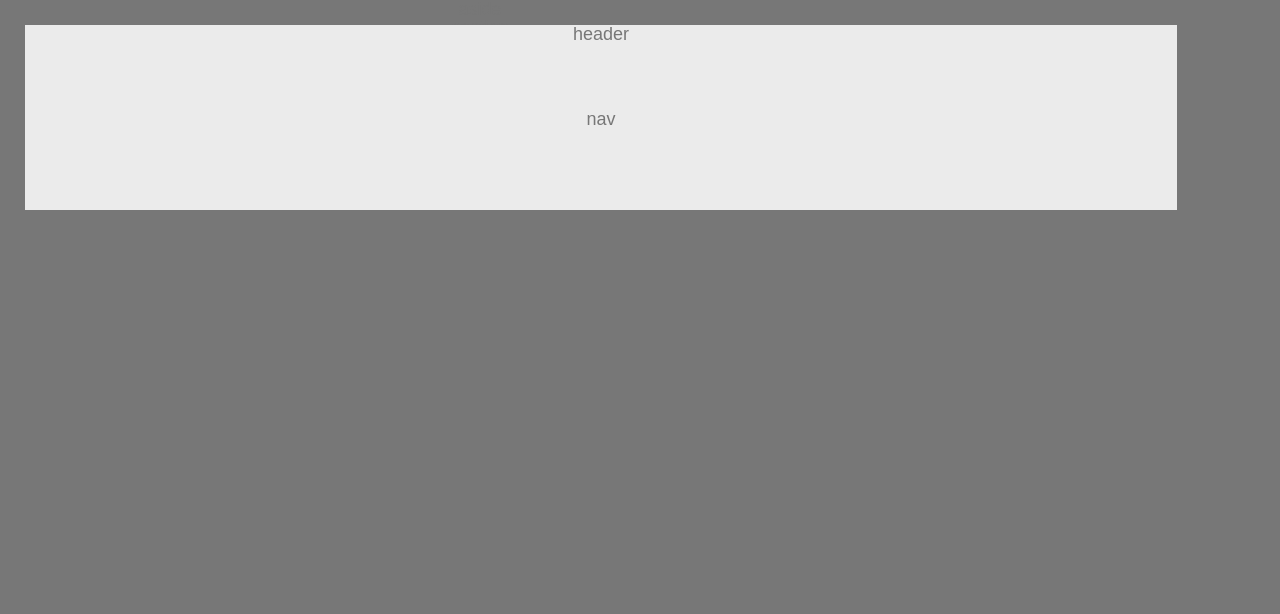
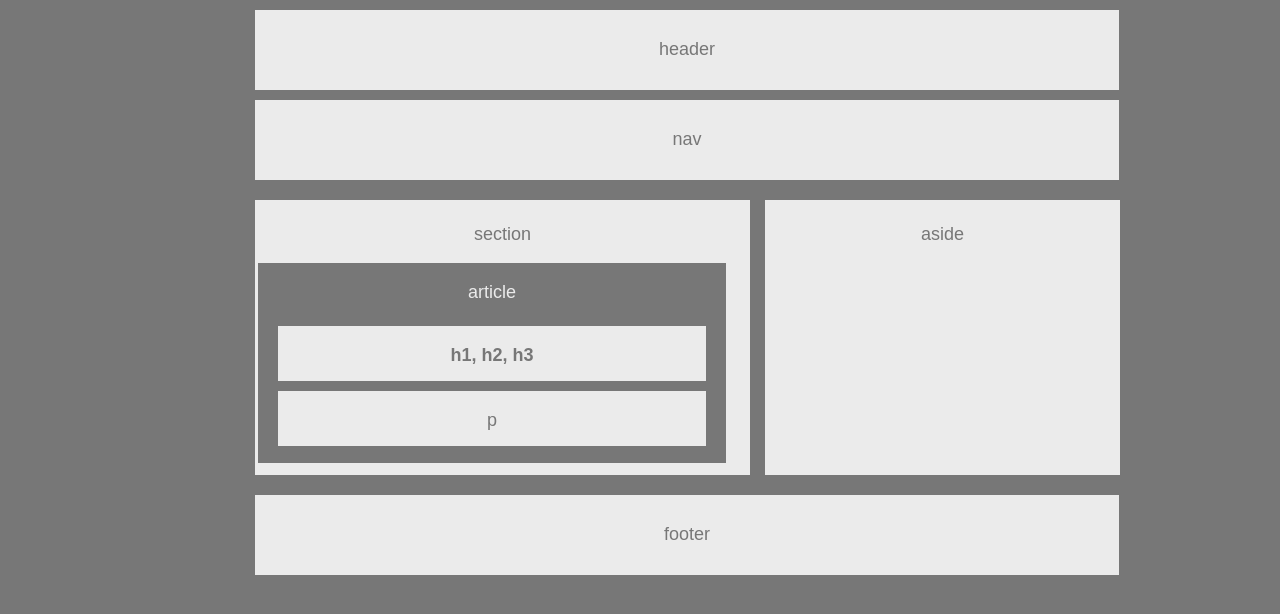
Before and after one commit to ThorNolan/HW-Wireframe, a plain HTML site: page index.html in a window 1280 px wide. Drawn offline with Linux system fonts and the light colour scheme.

Commit message:
finished the html and css so that the display looks like the image sent out

```diff
--- a/index.html
+++ b/index.html
@@ -14,26 +14,37 @@
         <p>header</p>
     </header>
 
-    <section id="navbar">
+    <div id="navbar">
         <p>nav</p>
-    </section>
+    </div>
 
-    <section id="aside">
+    <div id="leftsection">
+        <p>section</p>
+
+        <div class="clearfix">
+
+            <article id="nestedarticle">
+                <p>article</p>
+
+                <h3 id="nestedHeader">
+                    <p>h1, h2, h3</p>
+                </h3>
+
+                <div id="nestedp">
+                    <p>p</p>
+                </div>
+
+            </article>
+        </div>
+    </div>
+
+    <div id="aside">
         <p>aside</p>
-    </section>
-
-    <section id="leftsection">
-        <p>section</p>
-        <article id="nestedarticle">
-            <h2>h1, h2, h3</h2>
-            <p id="nestedp">p</p>
-        </article>
-    </section>
+    </div>
 
     <footer>
         <p>footer</p>
     </footer>
 
 </body>
-
 </html>
--- a/style.css
+++ b/style.css
@@ -4,43 +4,92 @@
 }
 
 body {
-    font-family: 'Arial', 'Helvetica Neue', Helvetica, sans-serif;
-    color: #777;
-    background: #777;
-    width: 960px;
-    font-size: 18px;
-    text-align:center;
-    z-index: 0;
+  font-family: 'Arial', 'Helvetica Neue', Helvetica, sans-serif;
+  color: #777;
+  background: #777;
+  width: 960px;
+  font-size: 18px;
+  margin: 0px 0px 100px 240px;
 }
 
 header {
-  position: fixed;
   background-color: #ebebeb;
+  padding: 30px;
   width: 90%;
-  height: 100px;
-  text-align: center;
-  margin: 25px;
-  z-index:1;
+  height: 80px;
+  justify-content:center;
+  margin: 10px 15px 10px 15px;
 }
 
 #navbar {
-  position: fixed;
   background-color: #ebebeb;
+  padding: 30px;
   width: 90%;
-  height: 100px;
-  text-align: center;
-  margin: 110px 25px 10px 25px;
-  z-index:1;
+  height: 80px;
+  justify-content: center;
+  margin: 10px 15px 10px 15px;
+}
+
+#leftsection {
+  float: left;
+  background-color: #ebebeb;
+  padding: 25px;
+  width: 495px;
+  height: 275px;
+  margin: 10px 0px 20px 15px;
+}
+
+#nestedarticle {
+  background-color: #777;
+  color: #ebebeb;
+  width: 105%;
+  height: 200px;
+  padding: 20px;
+  margin: 20px 10px 15px -11px;
+  justify-self: center;
+}
+
+#nestedHeader {
+  background-color: #ebebeb;
+  color: #777;
+  width: 100%;
+  height: 55px;
+  padding: 20px;
+  margin-top: 25px;
+  font-weight: bold;
+}
+
+#nestedp {
+  background-color: #ebebeb;
+  color: #777;
+  width: 100%;
+  height: 55px;
+  padding: 20px;
+  margin-top: 10px;
+}
+
+.clearfix::after {
+  content: "";
+  clear: both;
+  display: table;
 }
 
 #aside {
+  background-color: #ebebeb;
+  float:right;
+  justify-content: center;
+  width: 355px;
+  height: 275px;
+  margin: 10px 80px 20px 10px;
+  padding: 25px;
 }
 
-#leftsection {
+footer {
+  clear:both;
+  background-color: #ebebeb;
+  padding: 30px;
+  width: 90%;
+  height: 80px;
+  justify-content:center;
+  margin: 20px 15px 10px 15px;
 }
-
-#nestedarticle {
-}
-
-#nestedp {
-}
```
